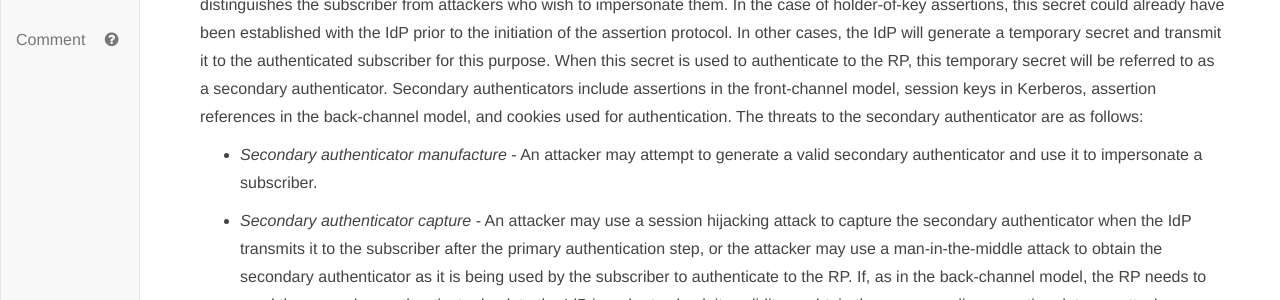
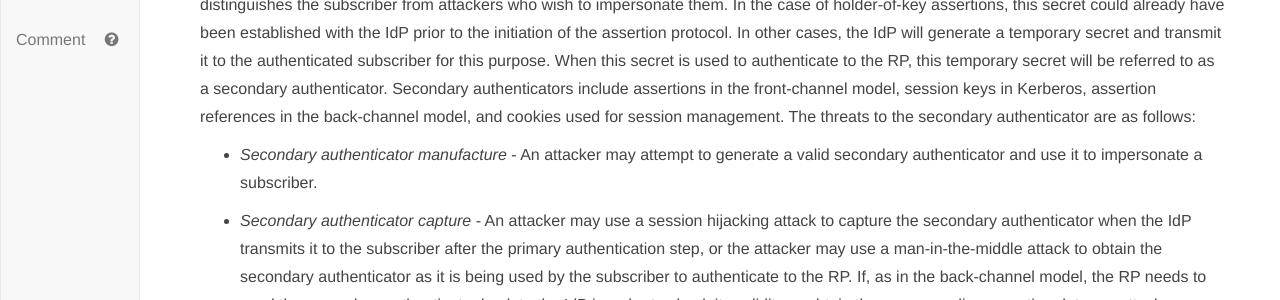
Before and after one commit to usnistgov/800-63-3, a Jekyll site: the page built from sp800-63c/sec8_security.md, in a window 1280 px wide and 900 px high, scrolled down 504 px. Shown: the part 292-592 px from the top of the window. Built offline with Jekyll 4.4.1, drawn with Linux system fonts in a browser that asks for light colours; our own code applies the rules of GitHub Pages for plain Markdown files; some of the changed text lies outside the part shown.

Commit message:
cookies are used for sessions, not authentication

```diff
--- a/sp800-63c/sec8_security.md
+++ b/sp800-63c/sec8_security.md
@@ -53,7 +53,7 @@ protocol. In other cases, the IdP will generate a temporary secret
 and transmit it to the authenticated subscriber for this purpose. When this secret is used to authenticate to the RP, this temporary secret will be referred to as a secondary
 authenticator. Secondary authenticators include assertions in the front-channel
 model, session keys in Kerberos, assertion references in the back-channel
-model, and cookies used for authentication. The threats to the secondary
+model, and cookies used for session management. The threats to the secondary
 authenticator are as follows:
 
 -   *Secondary authenticator manufacture* - An attacker may attempt to
```
